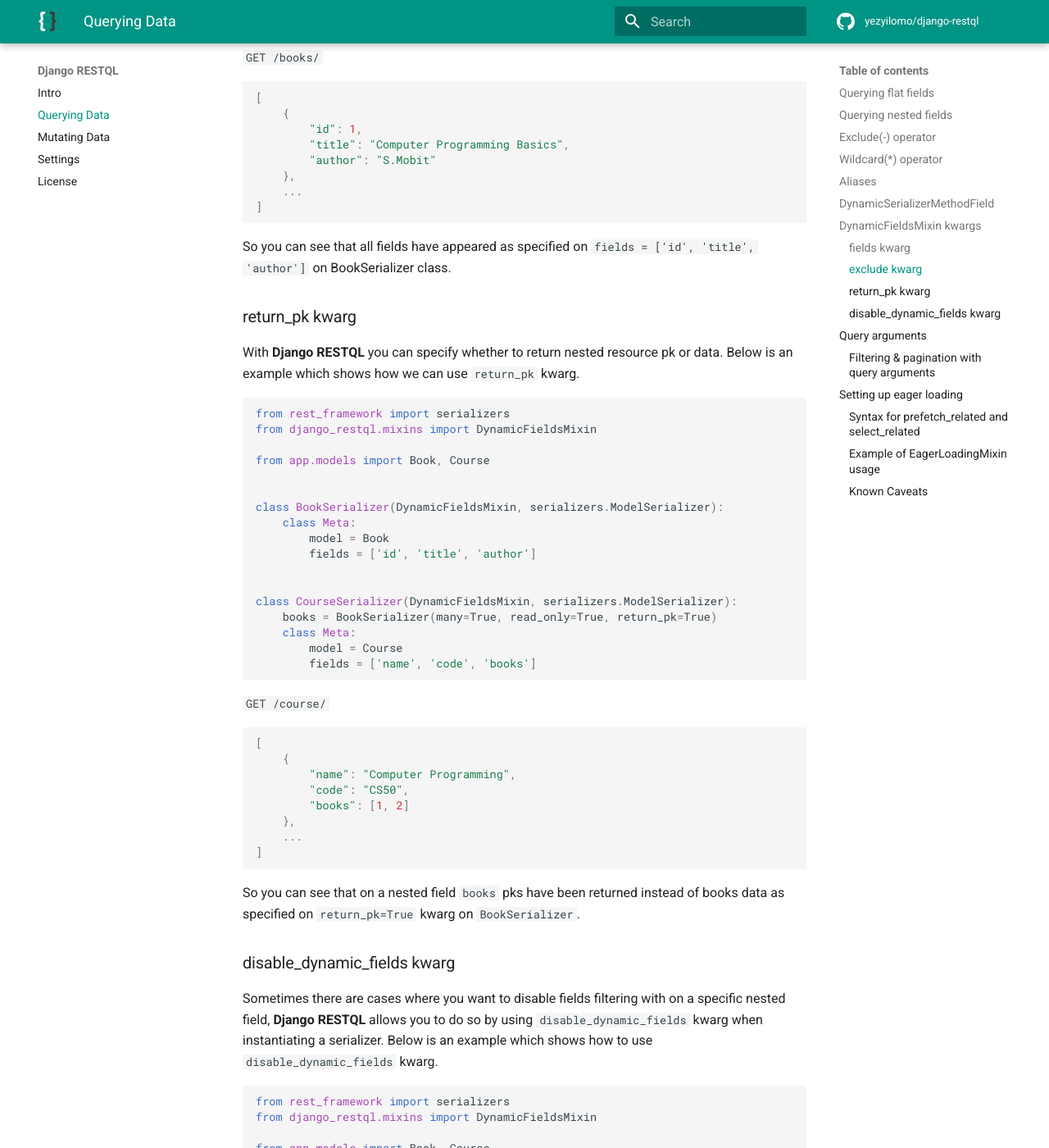
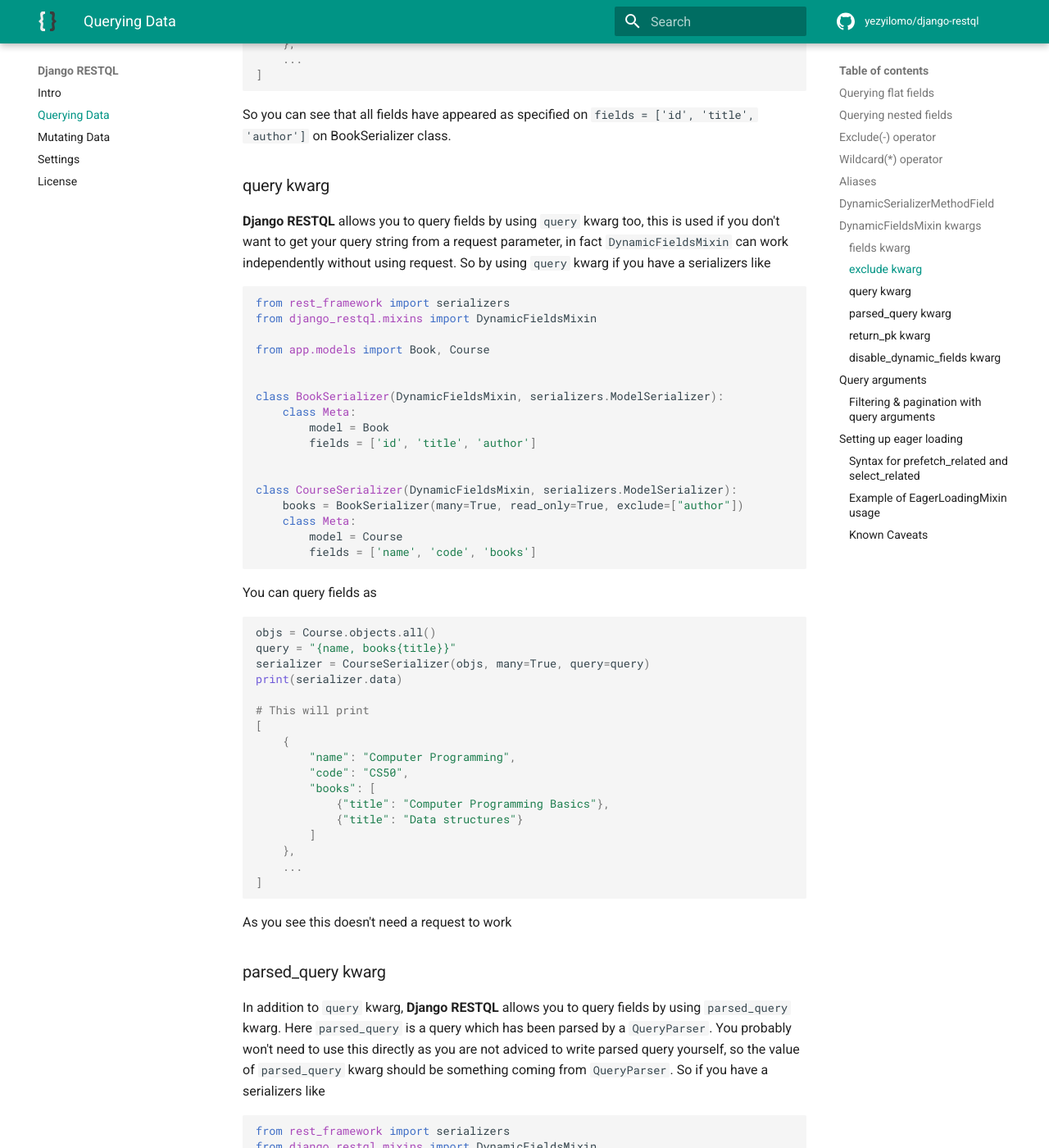
Before and after one commit to yezyilomo/django-restql, an MkDocs documentation site: the page built from docs/querying_data.md, in a window 1280 px wide and 1400 px high, scrolled down 11276 px. Shown: the whole window at 82% size. Built offline with MkDocs 1.6.1 and Material for MkDocs 9.7.7, drawn with Linux system fonts in a browser that asks for light colours; comment, search, counter and statistics services are not loaded; some of the changed text lies outside the part shown.

Commit message:
📝Update documentation

````diff
--- a/docs/querying_data.md
+++ b/docs/querying_data.md
@@ -332,7 +327,7 @@
 
 
 ## DynamicSerializerMethodField
-`DynamicSerializerMethodField` is a wraper of the `SerializerMethodField`, it adds a query argument from a parent serializer to a method bound to a `SerializerMethodField`, this query argument can be passed to a serializer used within a method to allow further querying. For example in the scenario below we are using `DynamicSerializerMethodField` because we want to be able to query `tomes` field.
+`DynamicSerializerMethodField` is a wraper of the `SerializerMethodField`, it adds a parsed query argument from a parent serializer to a method bound to a `SerializerMethodField`, this parsed query argument can be passed to a serializer used within a method to allow further querying. For example in the scenario below we are using `DynamicSerializerMethodField` because we want to be able to query `related_books` field.
 
 ```py
 from django_restql.mixins import DynamicFieldsMixin
@@ -341,35 +336,34 @@
 
 class CourseSerializer(DynamicFieldsMixin, serializers.ModelSerializer):
     # Use `DynamicSerializerMethodField` instead of `SerializerMethodField`
-    # if you want to be able to query `tomes`
-    tomes = DynamicSerializerMethodField()
+    # if you want to be able to query `related_books`
+    related_books = DynamicSerializerMethodField()
     class Meta:
         model = Course
-        fields = ['name', 'code', 'tomes']
+        fields = ['name', 'code', 'related_books']
 
-    def get_tomes(self, obj, query):
+    def get_tomes(self, obj, parsed_query):
         # With `DynamicSerializerMethodField` you get this extra
-        # `query` argument in addition to `obj`
+        # `parsed_query` argument in addition to `obj`
         books = obj.books.all()
 
         # You can do what ever you want in here
 
-        # `query` param and context are passed to BookSerializer to allow querying it
+        # `parsed_query` param is passed to BookSerializer to allow further querying
         serializer = BookSerializer(
             books,
             many=True,
-            query=query,
-            context=self.context
+            parsed_query=parsed_query
         )
         return serializer.data
 ```
 
-`GET /course/?query={name, tomes}`
+`GET /course/?query={name, related_books}`
 ```js
 [
     {
         "name": "Data Structures",
-        "tomes": [
+        "related_books": [
             {"title": "Advanced Data Structures", "author": "S.Mobit"},
             {"title": "Basic Data Structures", "author": "S.Mobit"}
         ]
@@ -378,12 +372,12 @@
 ```
 <br/>
 
-`GET /course/?query={name, tomes{title}}`
+`GET /course/?query={name, related_books{title}}`
 ```js
 [
     {
         "name": "Data Structures",
-        "tomes": [
+        "related_books": [
             {"title": "Advanced Data Structures"},
             {"title": "Basic Data Structures"}
         ]
@@ -494,6 +488,109 @@
 ```
 So you can see that all fields have appeared as specified on `fields = ['id', 'title', 'author']` on BookSerializer class.
 <br/>
+
+
+### query kwarg
+**Django RESTQL** allows you to query fields by using `query` kwarg too, this is used if you don't want to get your query string from a request parameter, in fact `DynamicFieldsMixin` can work independently without using request. So by using `query` kwarg if you have a serializers like
+
+```py
+from rest_framework import serializers
+from django_restql.mixins import DynamicFieldsMixin
+
+from app.models import Book, Course
+
+
+class BookSerializer(DynamicFieldsMixin, serializers.ModelSerializer):
+    class Meta:
+        model = Book
+        fields = ['id', 'title', 'author']
+
+
+class CourseSerializer(DynamicFieldsMixin, serializers.ModelSerializer):
+    books = BookSerializer(many=True, read_only=True, exclude=["author"])
+    class Meta:
+        model = Course
+        fields = ['name', 'code', 'books']
+```
+
+You can query fields as
+
+```py
+objs = Course.objects.all()
+query = "{name, books{title}}"
+serializer = CourseSerializer(objs, many=True, query=query)
+print(serializer.data)
+
+# This will print
+[
+    {
+        "name": "Computer Programming",
+        "code": "CS50",
+        "books": [
+            {"title": "Computer Programming Basics"},
+            {"title": "Data structures"}
+        ]
+    },
+    ...
+]
+```
+
+As you see this doesn't need a request to work
+
+
+### parsed_query kwarg
+In addition to `query` kwarg, **Django RESTQL** allows you to query fields by using `parsed_query` kwarg. Here `parsed_query` is a query which has been parsed by a `QueryParser`. You probably won't need to use this directly as you are not adviced to write parsed query yourself, so the value of `parsed_query` kwarg should be something coming from `QueryParser`. So if you have a serializers like
+
+```py
+from rest_framework import serializers
+from django_restql.mixins import DynamicFieldsMixin
+
+from app.models import Book, Course
+
+
+class BookSerializer(DynamicFieldsMixin, serializers.ModelSerializer):
+    class Meta:
+        model = Book
+        fields = ['id', 'title', 'author']
+
+
+class CourseSerializer(DynamicFieldsMixin, serializers.ModelSerializer):
+    books = BookSerializer(many=True, read_only=True, exclude=["author"])
+    class Meta:
+        model = Course
+        fields = ['name', 'code', 'books']
+```
+
+You can query fields by using `parsed_query` kwarg as
+
+```py
+import QueryParser from django_restql.parser
+
+objs = Course.objects.all()
+query = "{name, books{title}}"
+
+# You have to parse your query string first
+parser = QueryParser()
+parsed_query = parser.parse(query)
+
+serializer = CourseSerializer(objs, many=True, parsed_query=parsed_query)
+print(serializer.data)
+
+# This will print
+[
+    {
+        "name": "Computer Programming",
+        "code": "CS50",
+        "books": [
+            {"title": "Computer Programming Basics"},
+            {"title": "Data structures"}
+        ]
+    },
+    ...
+]
+```
+
+`parsed_query` kwarg is often used with `DynamicMethodField` to pass part of parsed query to nested fields to allow further querying.
 
 
 ### return_pk kwarg
````
Also changed, not shown: other parts of docs/querying_data.md (+0 -5 lines).
